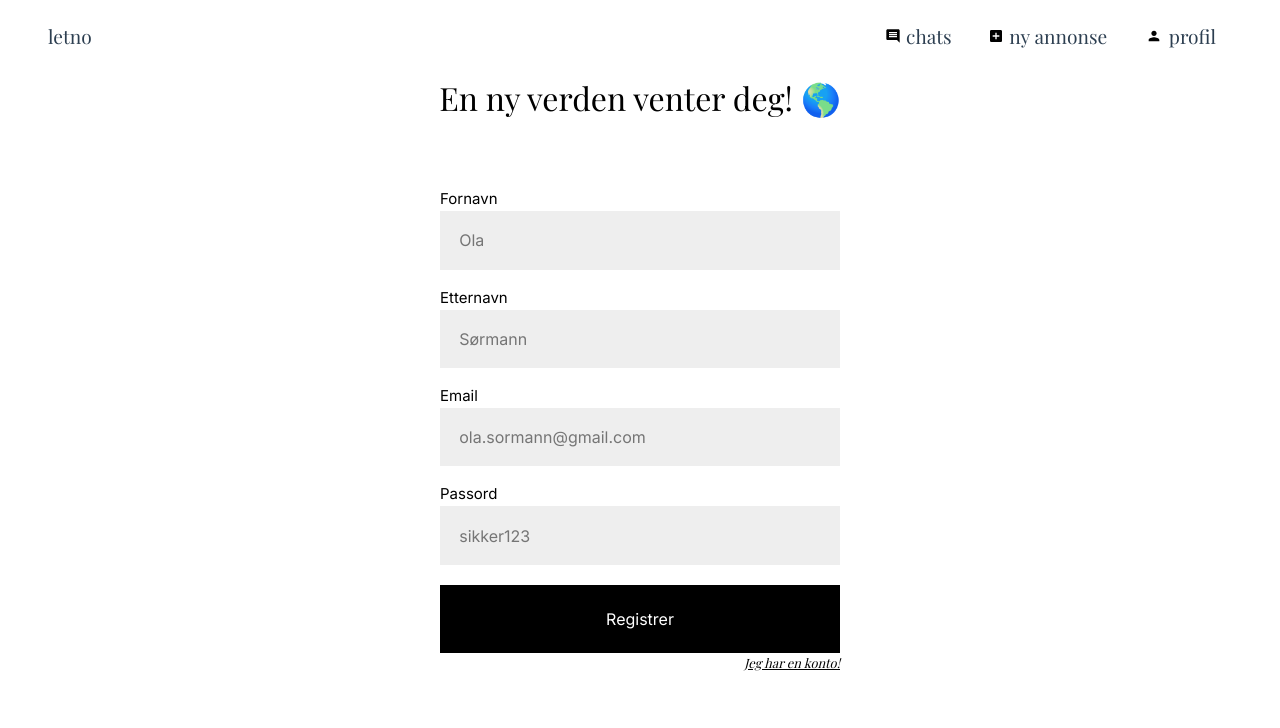
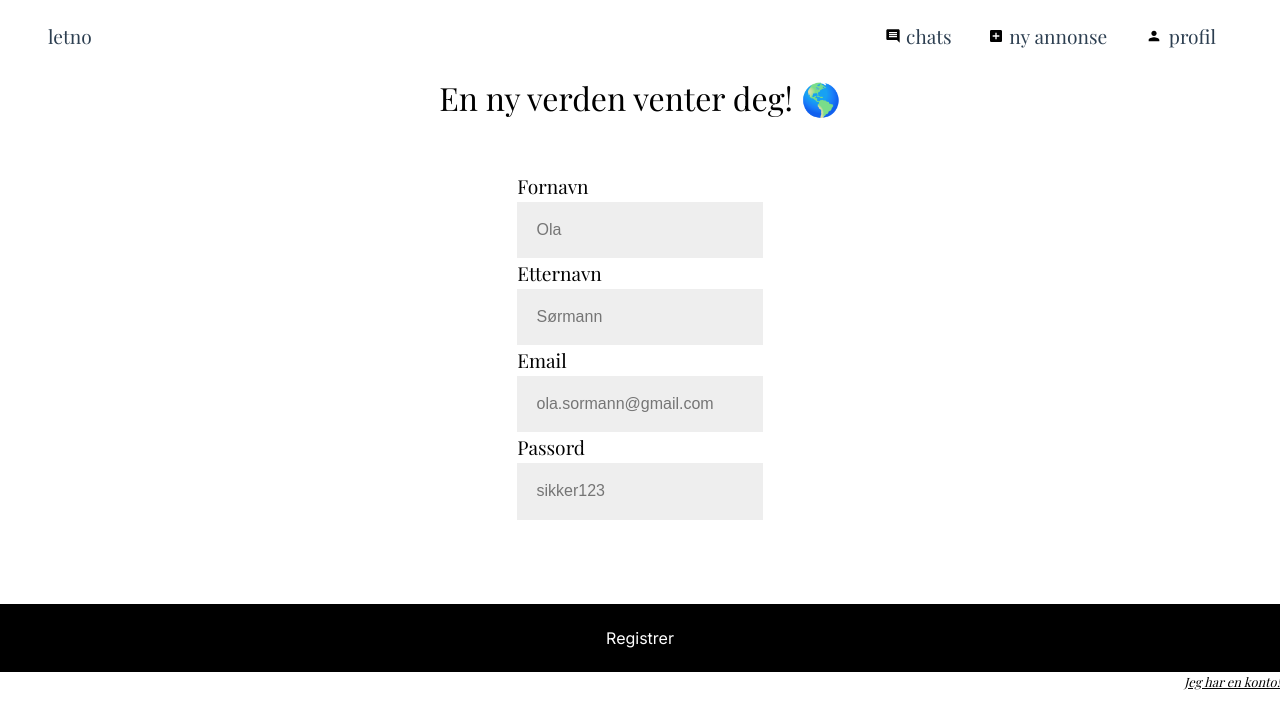
Before and after one commit to BeatsuDev/let, a Vue app in the folder frontend/: page /register in a window 1280 px wide. Shown: the top 728 px of the page. Built offline with nearby package versions, Linux system fonts and the light colour scheme.

Commit message:
refac: started on full user details form component

```diff
--- /dev/null
+++ b/frontend/src/components/FullUserDetailsForm.vue
@@ -0,0 +1,80 @@
+<script setup lang="ts">
+import type { UserBody } from "@/service";
+import { reactive, type Ref } from "vue";
+import ValidatedInput from "./ValidatedInput.vue";
+import { required, email } from "@vuelidate/validators";
+import useVuelidate from "@vuelidate/core";
+
+const fullUserData = reactive({
+  firstName: "",
+  lastName: "",
+  email: "",
+  password: "",
+});
+
+const rules = {
+  firstName: { required },
+  lastName: { required },
+  email: { required, email },
+  password: { required },
+};
+
+const validator = useVuelidate(rules, fullUserData);
+
+const emit = defineEmits<{
+  (event: "submit", fullUserData: UserBody): void;
+}>();
+
+const submit = () => {
+  emit("submit", fullUserData);
+};
+</script>
+
+<template>
+  <form @submit.prevent="submit">
+    <ValidatedInput v-model="fullUserData.email" title="Fornavn" :error="validator.firstName.$errors[0]" placeholder="Ola"/>
+    <ValidatedInput v-model="fullUserData.email" title="Etternavn" :error="validator.lastName.$errors[0]" placeholder="Sørmann"/>
+    <ValidatedInput v-model="fullUserData.email" title="Email" :error="validator.email.$errors[0]" placeholder="ola.sormann@gmail.com"/>
+    <ValidatedInput v-model="fullUserData.password" title="Passord" :error="validator.password.$errors[0]" placeholder="sikker123"/>
+  </form>
+</template>
+
+<style scoped>
+form {
+  display: flex;
+  flex-direction: column;
+  align-items: center;
+  justify-content: center;
+  width: 100%;
+  max-width: 400px;
+  margin: 0 auto;
+  margin-bottom: 4rem;
+}
+
+label,
+input {
+  display: block;
+  width: 100%;
+  margin: 0px 0;
+  font-family: Inter;
+}
+
+label {
+  margin-top: 1rem;
+}
+
+button {
+  width: 100%;
+  padding: 1.5rem 0;
+  margin-top: 20px;
+  font-size: 1rem;
+}
+
+a {
+  text-decoration: underline;
+  color: #030303;
+  font-style: italic;
+  font-size: 0.8rem;
+  align-self: flex-end;
+}
+</style>
--- a/frontend/src/views/RegisterView.vue
+++ b/frontend/src/views/RegisterView.vue
@@ -1,5 +1,6 @@
 <script lang="ts" setup>
 import { ref } from "vue";
+import FullUserDetailsForm from "@/components/FullUserDetailsForm.vue";
 
 // Validate email
 const validateEmail = (email: string) => {
@@ -47,36 +48,9 @@ const randomResponse = responses[Math.floor(Math.random() * responses.length)];
 <template>
   <div class="wrapper">
     <h2 id="title">{{ randomResponse }}</h2>
-    <form @submit.prevent="register">
-      <label for="first-name">Fornavn</label>
-      <input class="input-text" type="text" id="first-name" v-model="firstName" placeholder="Ola" />
-      <label for="last-name">Etternavn</label>
-      <input
-        class="input-text"
-        type="text"
-        id="last-name"
-        v-model="lastName"
-        placeholder="Sørmann"
-      />
-      <label for="email">Email</label>
-      <input
-        class="input-text"
-        type="email"
-        id="email"
-        v-model="email"
-        placeholder="ola.sormann@gmail.com"
-      />
-      <label for="password">Passord</label>
-      <input
-        class="input-text"
-        type="password"
-        id="password"
-        v-model="password"
-        placeholder="sikker123"
-      />
-      <button class="button button-black" type="submit">Registrer</button>
-      <RouterLink to="/login">Jeg har en konto!</RouterLink>
-    </form>
+    <FullUserDetailsForm />
+    <button class="button button-black" type="submit">Registrer</button>
+    <RouterLink to="/login">Jeg har en konto!</RouterLink>
   </div>
 </template>
 
```
